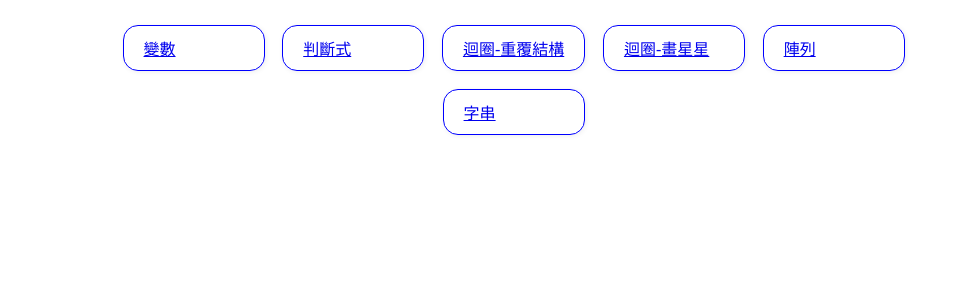
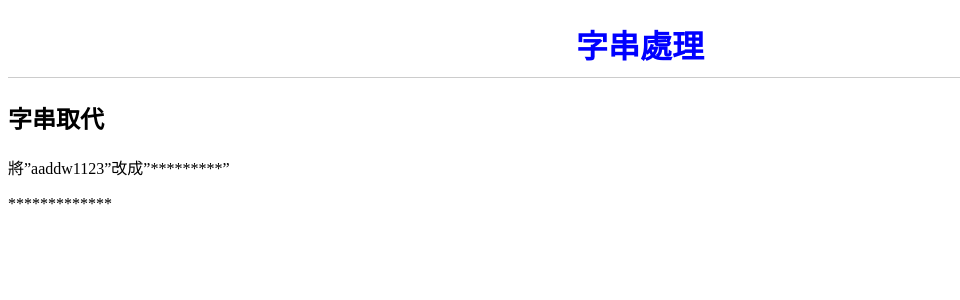
Before and after one commit to ririmayuz/1141PHPBASIC, a PHP site: page /string/index.php in a window 1280 px wide. Shown: the top 300 px of the page, without its empty margins (0-960 px from the left). Run offline with PHP 8.4, Linux system fonts and the light colour scheme.

Commit message:
字串取代練習

```diff
--- a/index.php
+++ b/index.php
@@ -30,8 +30,8 @@
         <li><a href="./select/index.php">判斷式</a></li>
         <li><a href="./loop/index.php">迴圈-重覆結構</a></li>
         <li><a href="./loop/stars.php">迴圈-畫星星</a></li>
-        <li><a href="./array/">陣列</a></li>
-        <li><a href="./array/index.php">字串</a></li>
+        <li><a href="./array/index.php">陣列</a></li>
+        <li><a href="./string/index.php">字串</a></li>
     </ul>
 </body>
 </html>
--- /dev/null
+++ b/string/index.php
@@ -0,0 +1,43 @@
+<!DOCTYPE html>
+<html lang="en">
+<head>
+    <meta charset="UTF-8">
+    <meta name="viewport" content="width=device-width, initial-scale=1.0">
+    <title>字串處理</title>
+    <style>
+        h1{
+            text-align:center;
+            font: size 1.5em;
+            color:blue;
+            border-bottom:1px solid #ccc;
+            padding-bottom:10px;
+        }
+    </style>
+</head>
+<body>
+    <h1>字串處理</h1>
+    <h2>字串取代</h2>
+    <p>將”aaddw1123”改成”*********”</p>
+<?php
+$str="aaddw11232323";
+// $str=str_replace("a","*",$str);
+// $str=str_replace("d","*",$str);
+// $str=str_replace("w","*",$str);
+// $str=str_replace("1","*",$str);
+// $str=str_replace("2","*",$str);
+// $str=str_replace("3","*",$str);
+//$str=str_replace("aaddw1123","*********",$str);
+
+//$str=str_replace(["a","d","w","1","2","3"],"*",$str);
+//$str=str_replace(str_split($str,2),"*",$str);
+$str=str_repeat("*",strlen($str));//英文輸入用strlen就可以/mb_strlen?
+
+
+echo $str;
+
+
+?>
+
+
+</body>
+</html>
```
